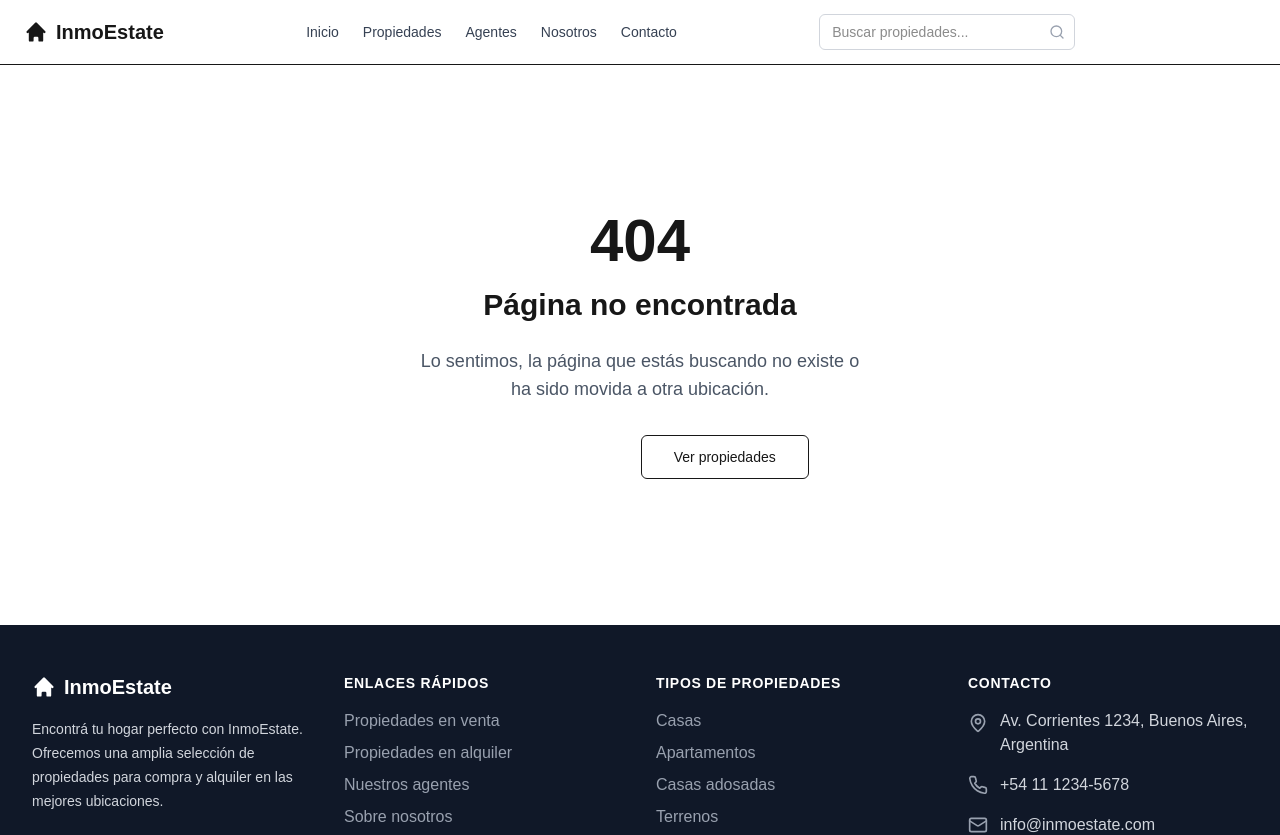
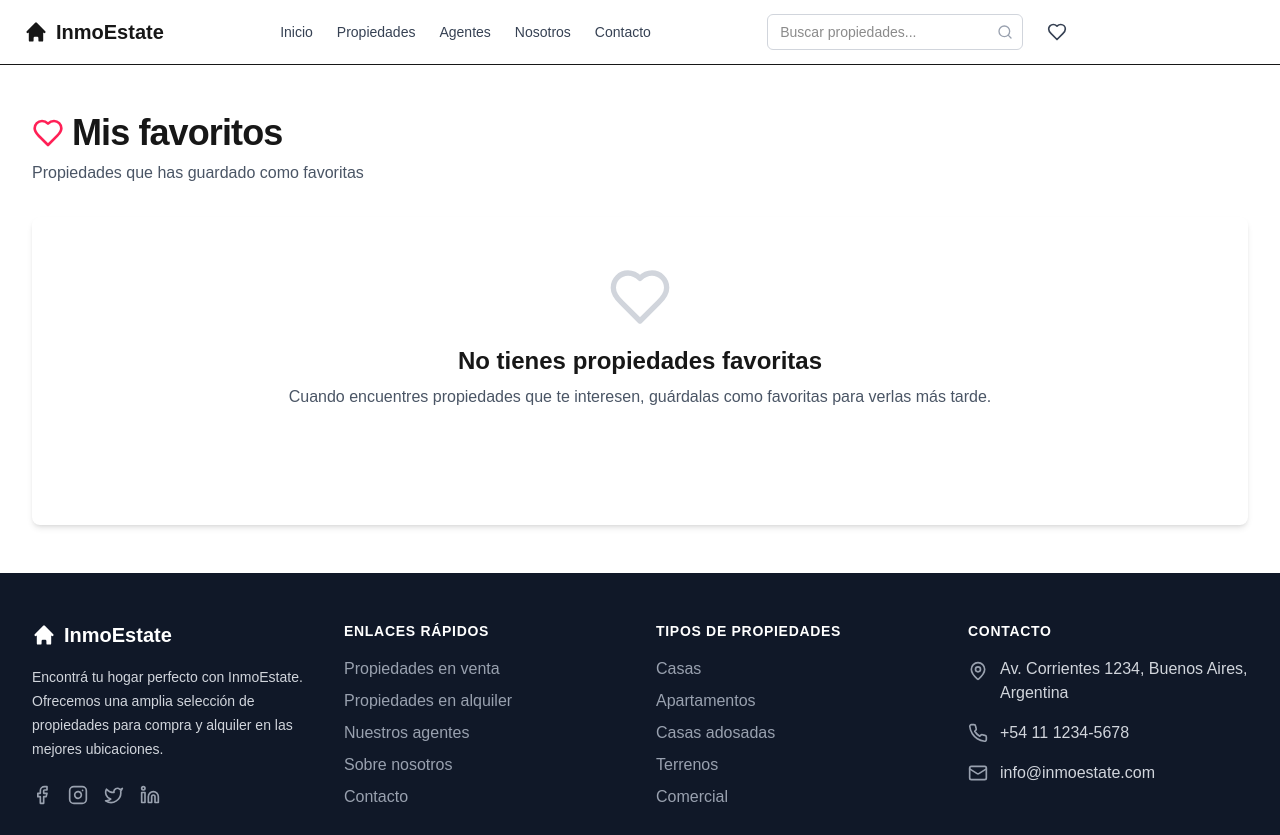
Before and after one commit to kevinduhamelhayes/realstate, a Next.js app: page /wishlist in a window 1280 px wide. Before the commit this address had no page. Shown: the top 835 px of the page. Built offline with nearby package versions, Linux system fonts and the light colour scheme.

Commit message:
Implement wishlist functionality to save favorite properties

```diff
--- a/src/app/layout.tsx
+++ b/src/app/layout.tsx
@@ -2,6 +2,7 @@ import type { Metadata } from "next";
 import { Geist, Geist_Mono } from "next/font/google";
 import "./globals.css";
 import MainLayout from "@/components/layout/MainLayout";
+import { WishlistProvider } from "@/context/WishlistContext";
 
 const geistSans = Geist({
   variable: "--font-geist-sans",
@@ -29,7 +30,9 @@ export default function RootLayout({
       <body
         className={`${geistSans.variable} ${geistMono.variable} antialiased`}
       >
-        <MainLayout>{children}</MainLayout>
+        <WishlistProvider>
+          <MainLayout>{children}</MainLayout>
+        </WishlistProvider>
       </body>
     </html>
   );
--- /dev/null
+++ b/src/app/wishlist/page.tsx
@@ -0,0 +1,63 @@
+"use client";
+
+import { useEffect, useState } from "react";
+import Link from "next/link";
+import { LuHeart } from "react-icons/lu";
+
+import { Property } from "@/types/property";
+import { properties } from "@/data/properties";
+import { useWishlist } from "@/context/WishlistContext";
+import PropertyCard from "@/components/property/PropertyCard";
+import { Button } from "@/components/ui/button";
+
+export default function WishlistPage() {
+  const { wishlist, clearWishlist } = useWishlist();
+  const [wishedProperties, setWishedProperties] = useState<Property[]>([]);
+
+  // Find properties that are in the wishlist
+  useEffect(() => {
+    const foundProperties = properties.filter(property => wishlist.includes(property.id));
+    setWishedProperties(foundProperties);
+  }, [wishlist]);
+
+  return (
+    <div className="container mx-auto px-4 py-12 sm:px-6 lg:px-8">
+      <div className="mb-8 flex items-center justify-between">
+        <div>
+          <h1 className="mb-2 flex items-center gap-2 text-3xl font-bold tracking-tight sm:text-4xl">
+            <LuHeart className="h-8 w-8 text-rose-500" />
+            Mis favoritos
+          </h1>
+          <p className="text-gray-600">Propiedades que has guardado como favoritas</p>
+        </div>
+
+        {wishlist.length > 0 && (
+          <Button variant="outline" onClick={clearWishlist}>
+            Limpiar favoritos
+          </Button>
+        )}
+      </div>
+
+      {wishedProperties.length > 0 ? (
+        <div className="grid grid-cols-1 gap-8 sm:grid-cols-2 lg:grid-cols-3">
+          {wishedProperties.map(property => (
+            <PropertyCard key={property.id} property={property} />
+          ))}
+        </div>
+      ) : (
+        <div className="rounded-lg bg-white p-12 shadow-md text-center">
+          <LuHeart className="mx-auto mb-4 h-16 w-16 text-gray-300" />
+          <h2 className="mb-2 text-2xl font-semibold">No tienes propiedades favoritas</h2>
+          <p className="mb-6 text-gray-600">
+            Cuando encuentres propiedades que te interesen, guárdalas como favoritas para verlas más tarde.
+          </p>
+          <Button asChild size="lg">
+            <Link href="/properties">
+              Explorar propiedades
+            </Link>
+          </Button>
+        </div>
+      )}
+    </div>
+  );
+}
--- a/src/components/layout/Header.tsx
+++ b/src/components/layout/Header.tsx
@@ -1,16 +1,23 @@
 "use client";
 
 import Link from "next/link";
-import { LuSearch, LuBuilding, LuUser, LuMenu, LuX } from "react-icons/lu";
+import { LuSearch, LuBuilding, LuUser, LuMenu, LuX, LuHeart } from "react-icons/lu";
 import { HiHome } from "react-icons/hi";
-import { useState } from "react";
+import { useState, useEffect } from "react";
 import { useRouter } from "next/navigation";
 import { Button } from "@/components/ui/button";
+import { useWishlist } from "@/context/WishlistContext";
 
 export default function Header() {
   const router = useRouter();
+  const { wishlist } = useWishlist();
   const [mobileMenuOpen, setMobileMenuOpen] = useState(false);
   const [searchTerm, setSearchTerm] = useState("");
+  const [wishlistCount, setWishlistCount] = useState(0);
+
+  useEffect(() => {
+    setWishlistCount(wishlist.length);
+  }, [wishlist]);
 
   const toggleMobileMenu = () => {
     setMobileMenuOpen(!mobileMenuOpen);
@@ -70,6 +77,19 @@ export default function Header() {
               <LuSearch className="h-4 w-4" />
             </Button>
           </form>
+
+          <Link
+            href="/wishlist"
+            className="relative flex h-9 items-center justify-center rounded-md p-2 text-gray-700 hover:bg-gray-100"
+          >
+            <LuHeart className="h-5 w-5" />
+            {wishlistCount > 0 && (
+              <span className="absolute -right-1 -top-1 flex h-5 w-5 items-center justify-center rounded-full bg-primary text-xs font-medium text-white">
+                {wishlistCount}
+              </span>
+            )}
+          </Link>
+
           <Button variant="default" size="sm">
             <LuBuilding className="mr-2 h-4 w-4" />
             Publicar propiedad
@@ -131,6 +151,14 @@ export default function Header() {
             >
               Contacto
             </Link>
+            <Link
+              href="/wishlist"
+              className="flex items-center gap-2 py-2 text-sm font-medium text-gray-700 hover:text-primary"
+              onClick={() => setMobileMenuOpen(false)}
+            >
+              <LuHeart className="h-5 w-5" />
+              Mis favoritos {wishlistCount > 0 && <span className="ml-1 rounded-full bg-primary px-2 py-0.5 text-xs text-white">{wishlistCount}</span>}
+            </Link>
             <div className="flex flex-col gap-2 pt-2">
               <form onSubmit={handleSearch} className="relative">
                 <input
--- /dev/null
+++ b/src/context/WishlistContext.tsx
@@ -0,0 +1,90 @@
+"use client";
+
+import React, { createContext, useContext, useState, useEffect, ReactNode } from "react";
+import { Property } from "@/types/property";
+import { getFromLocalStorage, saveToLocalStorage } from "@/lib/clientStorage";
+
+// Keys for local storage
+const WISHLIST_STORAGE_KEY = "property-wishlist-ids";
+
+// Context type definitions
+interface WishlistContextType {
+  wishlist: string[];
+  addToWishlist: (propertyId: string) => void;
+  removeFromWishlist: (propertyId: string) => void;
+  isInWishlist: (propertyId: string) => boolean;
+  clearWishlist: () => void;
+}
+
+// Create context with default values
+const WishlistContext = createContext<WishlistContextType>({
+  wishlist: [],
+  addToWishlist: () => {},
+  removeFromWishlist: () => {},
+  isInWishlist: () => false,
+  clearWishlist: () => {},
+});
+
+// Custom hook to use the wishlist context
+export const useWishlist = () => useContext(WishlistContext);
+
+// Props for the WishlistProvider component
+interface WishlistProviderProps {
+  children: ReactNode;
+}
+
+// WishlistProvider component
+export function WishlistProvider({ children }: WishlistProviderProps) {
+  // State to store the wishlist
+  const [wishlist, setWishlist] = useState<string[]>([]);
+
+  // Load wishlist from localStorage on mount
+  useEffect(() => {
+    const savedWishlist = getFromLocalStorage<string[]>(WISHLIST_STORAGE_KEY, []);
+    setWishlist(savedWishlist);
+  }, []);
+
+  // Save wishlist to localStorage when it changes
+  useEffect(() => {
+    if (wishlist.length > 0 || wishlist.length === 0) {
+      saveToLocalStorage(WISHLIST_STORAGE_KEY, wishlist);
+    }
+  }, [wishlist]);
+
+  // Add a property to the wishlist
+  const addToWishlist = (propertyId: string) => {
+    if (!wishlist.includes(propertyId)) {
+      setWishlist((prev) => [...prev, propertyId]);
+    }
+  };
+
+  // Remove a property from the wishlist
+  const removeFromWishlist = (propertyId: string) => {
+    setWishlist((prev) => prev.filter((id) => id !== propertyId));
+  };
+
+  // Check if a property is in the wishlist
+  const isInWishlist = (propertyId: string) => {
+    return wishlist.includes(propertyId);
+  };
+
+  // Clear the wishlist
+  const clearWishlist = () => {
+    setWishlist([]);
+  };
+
+  // Context value
+  const value = {
+    wishlist,
+    addToWishlist,
+    removeFromWishlist,
+    isInWishlist,
+    clearWishlist,
+  };
+
+  return (
+    <WishlistContext.Provider value={value}>
+      {children}
+    </WishlistContext.Provider>
+  );
+}
--- /dev/null
+++ b/src/lib/clientStorage.ts
@@ -0,0 +1,53 @@
+"use client";
+
+/**
+ * Store a value in localStorage
+ * @param key - The key to store the value under
+ * @param value - The value to store
+ */
+export function saveToLocalStorage<T>(key: string, value: T): void {
+  if (typeof window !== 'undefined') {
+    try {
+      const serializedValue = JSON.stringify(value);
+      localStorage.setItem(key, serializedValue);
+    } catch (error) {
+      console.error('Error saving to localStorage:', error);
+    }
+  }
+}
+
+/**
+ * Retrieve a value from localStorage
+ * @param key - The key to retrieve the value for
+ * @param defaultValue - The default value to return if the key doesn't exist
+ * @returns The value from localStorage, or the default value if it doesn't exist
+ */
+export function getFromLocalStorage<T>(key: string, defaultValue: T): T {
+  if (typeof window !== 'undefined') {
+    try {
+      const serializedValue = localStorage.getItem(key);
+      if (serializedValue === null) {
+        return defaultValue;
+      }
+      return JSON.parse(serializedValue) as T;
+    } catch (error) {
+      console.error('Error retrieving from localStorage:', error);
+      return defaultValue;
+    }
+  }
+  return defaultValue;
+}
+
+/**
+ * Remove a value from localStorage
+ * @param key - The key to remove from localStorage
+ */
+export function removeFromLocalStorage(key: string): void {
+  if (typeof window !== 'undefined') {
+    try {
+      localStorage.removeItem(key);
+    } catch (error) {
+      console.error('Error removing from localStorage:', error);
+    }
+  }
+}
```
Also changed, not shown: src/components/property/PropertyCard.tsx (+23 -2 lines).
